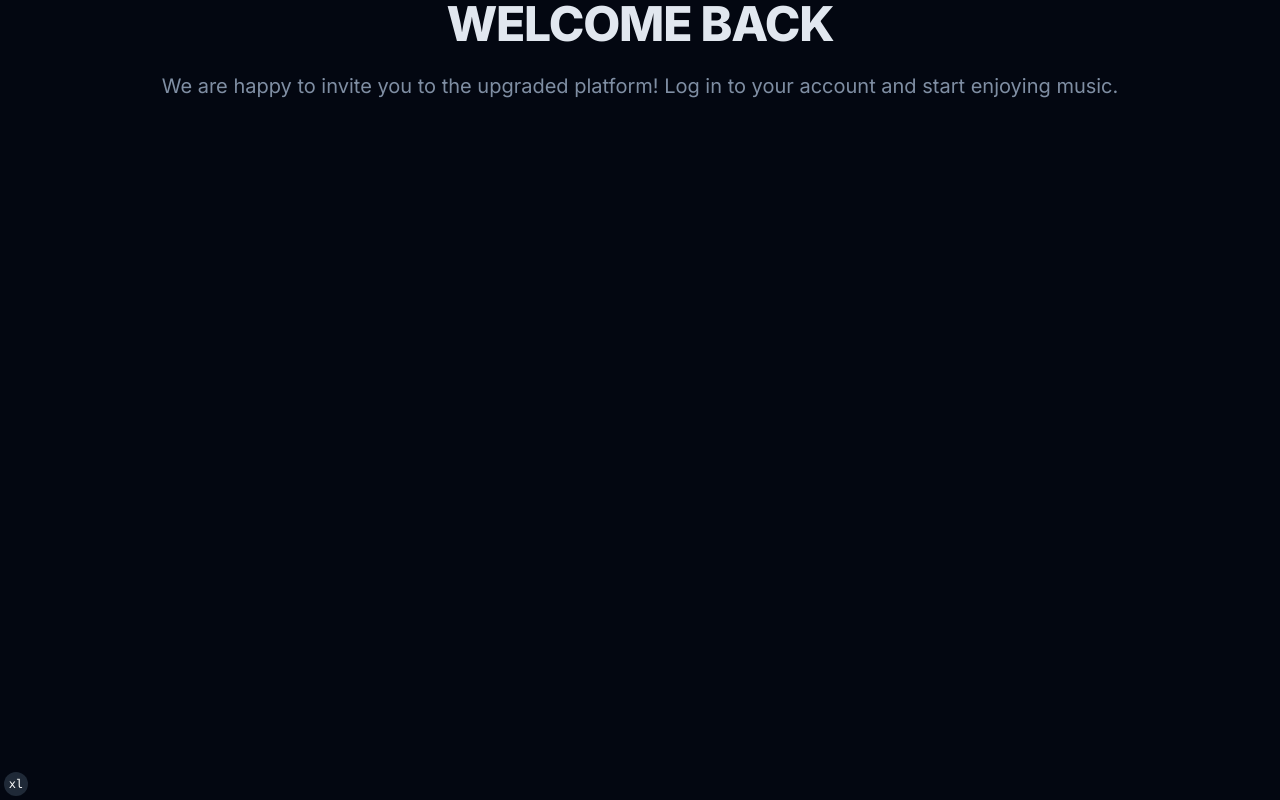
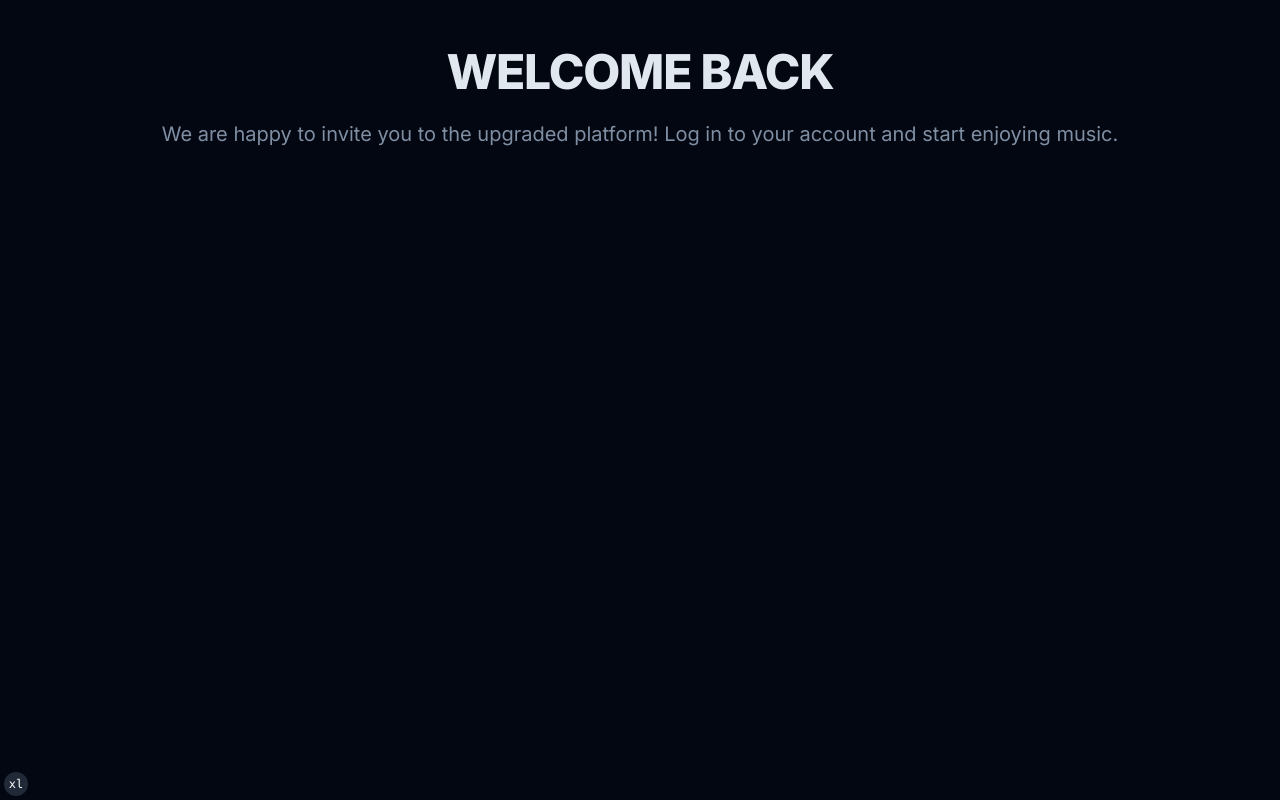
Before and after one commit to dinoDanic/bmb-next-delete, a Next.js app: page /login in a window 1280 px wide. Built offline with nearby package versions, Linux system fonts and the light colour scheme.

Commit message:
login page

```diff
--- a/app/(auth)/login/page.tsx
+++ b/app/(auth)/login/page.tsx
@@ -5,7 +5,7 @@ import { Heading, Text } from "@/components/typography"
 
 const LoginPage = () => {
   return (
-    <Center>
+    <Center className="pt-xxxl">
       <Stack gap="lg">
         <Heading level="1" className="text-center">
           WELCOME BACK
```
